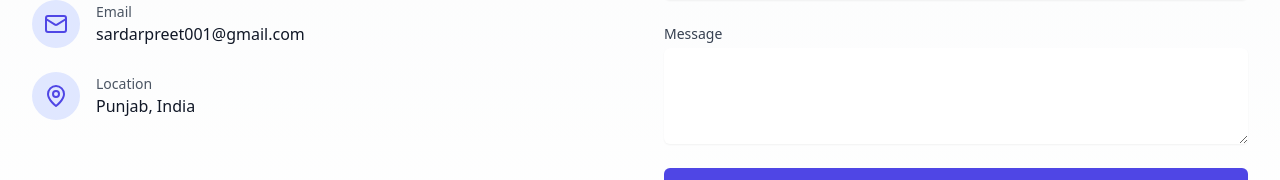
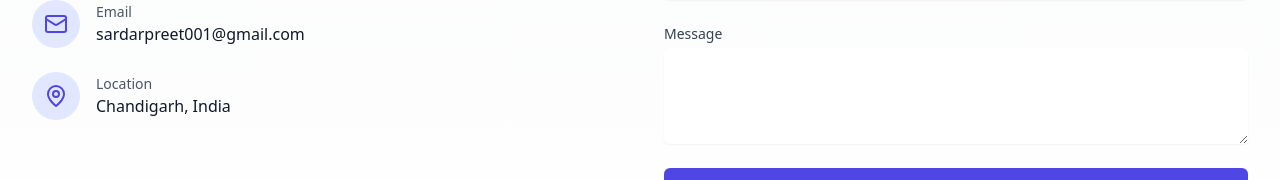
Before and after one commit to HarmanSingh001/My-Portfolio, a React (Vite) app: page / in a window 1280 px wide. Shown: the part 5951-6131 px from the top of the page. Built offline with nearby package versions, Linux system fonts and the light colour scheme; no server answers.

Commit message:
minor changes

```diff
--- a/src/components/Contact.tsx
+++ b/src/components/Contact.tsx
@@ -134,7 +134,7 @@ export default function Contact() {
                     Location
                   </p>
                   <p className="text-gray-900 dark:text-white font-medium">
-                    Punjab, India
+                    Chandigarh, India
                   </p>
                 </div>
               </motion.div>
```
